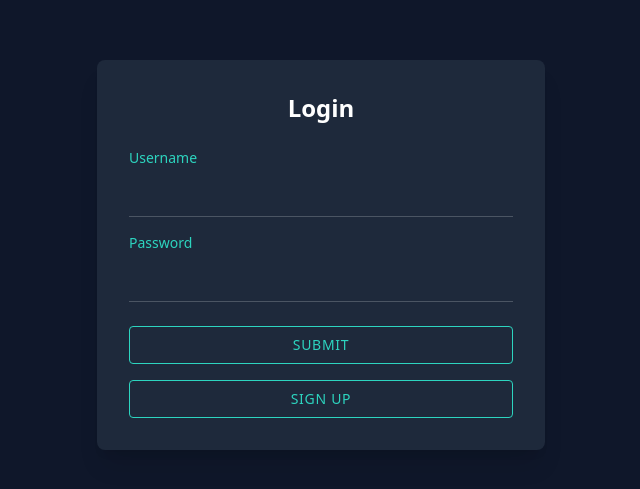
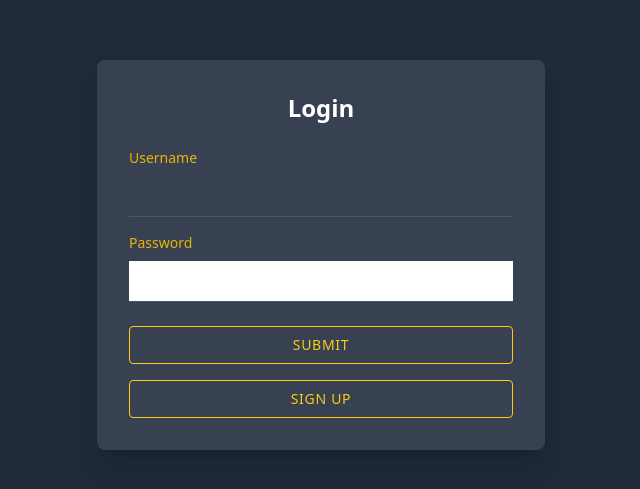
Before and after one commit to ProjetSpringBoot/GestionSalleDeSport, a React (Create React App) app in the folder Client/: page /Login in a window 1280 px wide. Shown: the part 145-634 px from the top of the page, without its empty margins (319-959 px from the left). Built offline with nearby package versions, Linux system fonts and the light colour scheme.

Commit message:
login+inscri updated + fixing some issues

```diff
--- a/Client/src/Components/Login.js
+++ b/Client/src/Components/Login.js
@@ -25,15 +25,15 @@ function Login() {
   };
 
   return (
-    <div className="min-h-screen bg-slate-900 flex items-center justify-center p-4">
-      <div className="bg-slate-800 rounded-lg shadow-xl p-8 w-full max-w-md">
+    <div className="min-h-screen bg-gray-800 p-3 flex items-center justify-center p-4">
+      <div className="bg-gray-700   rounded-lg shadow-xl p-8 w-full max-w-md">
         <h2 className="text-2xl text-white font-semibold mb-6 text-center">Login</h2>
 
         <form onSubmit={handleSubmit}>
           <div className="mb-4">
             <label
               htmlFor="username"
-              className="block text-teal-400 text-sm mb-2"
+              className="block text-yellow-500 text-sm mb-2"
             >
               Username
             </label>
@@ -43,7 +43,7 @@ function Login() {
               name="username"
               value={formData.username}
               onChange={handleChange}
-              className="w-full bg-transparent border-b border-gray-600 text-white px-3 py-2 focus:outline-none focus:border-teal-400 transition-colors"
+              className="w-full bg-transparent border-b border-gray-600 text-white px-3 py-2 focus:outline-none focus:border-yellow-400 transition-colors"
               required
             />
           </div>
@@ -51,7 +51,7 @@ function Login() {
           <div className="mb-6">
             <label
               htmlFor="password"
-              className="block text-teal-400 text-sm mb-2"
+              className="block text-yellow-500 text-sm mb-2"
             >
               Password
             </label>
@@ -61,14 +61,14 @@ function Login() {
               name="password"
               value={formData.password}
               onChange={handleChange}
-              className="w-full bg-transparent border-b border-gray-600 text-white px-3 py-2 focus:outline-none focus:border-teal-400 transition-colors"
+              className="w-full bg- border-b border-gray-600 text-white px-3 py-2 focus:outline-none focus:border-yellow-400 transition-colors"
               required
             />
           </div>
 
           <button
             type="submit"
-            className="w-full bg-transparent text-teal-400 border border-teal-400 py-2 px-4 rounded hover:bg-teal-400 hover:text-slate-900 transition-colors uppercase text-sm tracking-wider"
+            className="w-full bg-transparent text-yellow-400 border border-yellow-400 py-2 px-4 rounded hover:bg-yellow-400 hover:text-slate-900 transition-colors uppercase text-sm tracking-wider"
           >
             Submit
           </button>
@@ -76,7 +76,7 @@ function Login() {
           {/* Sign Up Button */}
           <Link
             to="/signup"
-            className="w-full mt-4 bg-transparent text-teal-400 border border-teal-400 py-2 px-4 rounded hover:bg-teal-400 hover:text-slate-900 transition-colors uppercase text-sm tracking-wider block text-center"
+            className="w-full mt-4 bg-transparent text-yellow-400 border border-yellow-400 py-2 px-4 rounded hover:bg-yellow-400 hover:text-slate-900 transition-colors uppercase text-sm tracking-wider block text-center"
           >
             Sign Up
           </Link>
--- a/Client/src/Components/NavBar.js
+++ b/Client/src/Components/NavBar.js
@@ -1,6 +1,7 @@
 import React, { useState } from 'react';
 import { Link } from 'react-router-dom';
 import { Menu, X } from 'lucide-react';
+import shoppingCardImg from '../drawable/shopping-cart.png'; // Import the image
 
 const Navbar = () => {
   const [isMenuOpen, setIsMenuOpen] = useState(false);
@@ -8,9 +9,9 @@ const Navbar = () => {
   const navItems = [
     { name: 'ACCUEIL', to: '/' },
     { name: 'ACTIVITÉS', to: '/Activity' },
-    { name: 'TARIFS', to: '/tarifs' },
     { name: 'CONTACT', to: '/ContactPage' },
-    { name: 'Login', to: '/Login', isButton: true } // Added a flag for styling as a button
+    { name: 'CHARIOT', to: '/CHARIOT', isImage: true }, // Mark as an image
+    { name: 'Login', to: '/Login', isButton: true }
   ];
 
   return (
@@ -30,6 +31,15 @@ const Navbar = () => {
             <ul className="flex space-x-8">
               {navItems.map((item) => (
                 <li key={item.name}>
+                  {item.isImage ? (
+                    <Link to={item.to}>
+                      <img
+                        src={shoppingCardImg}
+                        alt="Chariot"
+                        style={{ width: '24px', height: '24px' }} // Adjust size as needed
+                      />
+                    </Link>
+                  ) : (
                     <Link
                       to={item.to}
                       className={`${
@@ -40,6 +50,7 @@ const Navbar = () => {
                     >
                       {item.name}
                     </Link>
+                  )}
                 </li>
               ))}
             </ul>
@@ -66,6 +77,15 @@ const Navbar = () => {
             <ul className="px-2 pt-2 pb-3 space-y-1">
               {navItems.map((item) => (
                 <li key={item.name}>
+                  {item.isImage ? (
+                    <Link to={item.to} onClick={() => setIsMenuOpen(false)}>
+                      <img
+                        src={shoppingCardImg}
+                        alt="Chariot"
+                        style={{ width: '24px', height: '24px' }} // Adjust size as needed
+                      />
+                    </Link>
+                  ) : (
                     <Link
                       to={item.to}
                       className={`${
@@ -77,6 +97,7 @@ const Navbar = () => {
                     >
                       {item.name}
                     </Link>
+                  )}
                 </li>
               ))}
             </ul>
--- a/Client/src/Components/Signup.js
+++ b/Client/src/Components/Signup.js
@@ -33,15 +33,15 @@ function SignUp() {
   };
 
   return (
-    <div className="min-h-screen bg-slate-900 flex items-center justify-center p-4">
-      <div className="bg-slate-800 rounded-lg shadow-xl p-8 w-full max-w-md">
+    <div className="min-h-screen bg-gray-800 flex items-center justify-center p-4">
+      <div className="bg-gray-700 rounded-lg shadow-xl p-8 w-full max-w-md">
         <h2 className="text-2xl text-white font-semibold mb-6 text-center">Sign Up</h2>
 
         <form onSubmit={handleSubmit}>
           <div className="mb-4">
             <label
               htmlFor="username"
-              className="block text-teal-400 text-sm mb-2"
+              className="block text-yellow-500 text-sm mb-2"
             >
               Username
             </label>
@@ -59,7 +59,7 @@ function SignUp() {
           <div className="mb-4">
             <label
               htmlFor="number"
-              className="block text-teal-400 text-sm mb-2"
+              className="block text-yellow-500 text-sm mb-2"
             >
               Number
             </label>
@@ -77,7 +77,7 @@ function SignUp() {
           <div className="mb-4">
             <label
               htmlFor="email"
-              className="block text-teal-400 text-sm mb-2"
+              className="block text-yellow-500 text-sm mb-2"
             >
               Email
             </label>
@@ -95,7 +95,7 @@ function SignUp() {
           <div className="mb-6">
             <label
               htmlFor="password"
-              className="block text-teal-400 text-sm mb-2"
+              className="block text-yellow-500 text-sm mb-2"
             >
               Password
             </label>
@@ -112,7 +112,7 @@ function SignUp() {
 
           <button
             type="submit"
-            className="w-full bg-transparent text-teal-400 border border-teal-400 py-2 px-4 rounded hover:bg-teal-400 hover:text-slate-900 transition-colors uppercase text-sm tracking-wider"
+            className="w-full bg-transparent text-yellow-500 border border-yellow-400 py-2 px-4 rounded hover:bg-yellow-400 hover:text-slate-900 transition-colors uppercase text-sm tracking-wider"
           >
             Sign Up
           </button>
```
Also changed, not shown: Client/src/drawable/Home copy.jpg (deleted), Client/src/drawable/shopping-cart.png (added). Lines whose indentation alone changed are shown as unchanged.
